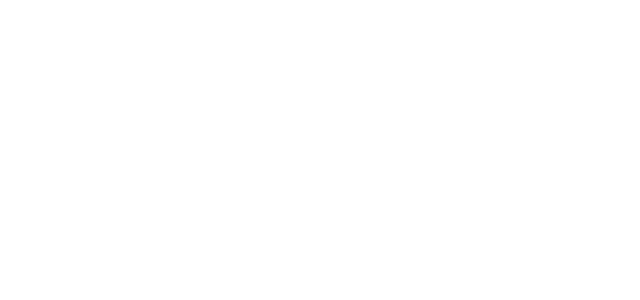
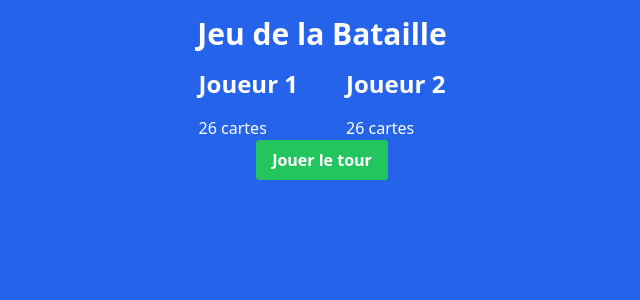
Before and after one commit to Odecam1/Bataille, a React (Vite) app: page / in a window 1280 px wide. Shown: the top 300 px of the page, without its empty margins (318-958 px from the left). Built offline with nearby package versions, Linux system fonts and the light colour scheme.

Commit message:
add bataille game

```diff
--- a/src/App.tsx
+++ b/src/App.tsx
@@ -1,7 +1,77 @@
-import { FC } from "react"
+import React, { useState } from "react"
+import { Card } from "./components/card"
+import { allDeck, PlayingCard } from "./utils/constants"
+import { shuffleArray } from "./utils/functions"
 
-const App: FC = () => {
-  return <></>
+const App: React.FC = () => {
+  const [deck] = useState(shuffleArray(allDeck))
+  const [player1Deck, setPlayer1Deck] = useState(deck.slice(0, 26))
+  const [player2Deck, setPlayer2Deck] = useState(deck.slice(26))
+  const [battleCards, setBattleCards] = useState<PlayingCard[]>([])
+
+  const playTurn = () => {
+    if (player1Deck.length === 0 || player2Deck.length === 0) {
+      return
+    }
+
+    const card1 = player1Deck[0]
+    const card2 = player2Deck[0]
+    setBattleCards([card1, card2])
+
+    if (card1.value > card2.value) {
+      setPlayer1Deck([...player1Deck.slice(1), card1, card2])
+      setPlayer2Deck(player2Deck.slice(1))
+    } else if (card1.value < card2.value) {
+      setPlayer2Deck([...player2Deck.slice(1), card2, card1])
+      setPlayer1Deck(player1Deck.slice(1))
+      // l'égaliter ne gère pas encore la carte cacher mais juste la prochaine carte
+    } else {
+      setPlayer1Deck(player1Deck.slice(1))
+      setPlayer2Deck(player2Deck.slice(1))
+    }
+  }
+
+  return (
+    <div className="flex flex-col items-center bg-blue-600 h-screen p-4">
+      <h1 className="text-white text-3xl font-bold mb-4">Jeu de la Bataille</h1>
+      <div className="flex">
+        <div className="mx-6">
+          <h2 className="text-white text-2xl font-bold mb-4">Joueur 1</h2>
+          <p className="text-white">
+            {player1Deck.length} carte{player1Deck.length > 1 ? "s" : ""}
+          </p>
+          {battleCards.length > 0 ? (
+            <Card
+              rank={battleCards[0].rank}
+              suit={battleCards[0].suit}
+              height={190}
+              width={140}
+            />
+          ) : null}
+        </div>
+        <div className="mx-6">
+          <h2 className="text-white text-2xl font-bold mb-4">Joueur 2</h2>{" "}
+          <p className="text-white">
+            {player2Deck.length} carte{player2Deck.length > 1 ? "s" : ""}
+          </p>
+          {battleCards.length > 0 ? (
+            <Card
+              rank={battleCards[1].rank}
+              suit={battleCards[1].suit}
+              height={190}
+              width={140}
+            />
+          ) : null}
+        </div>
+      </div>
+      <button
+        onClick={playTurn}
+        className="bg-green-500 hover:bg-green-600 text-white font-bold py-2 px-4 rounded"
+      >
+        Jouer le tour
+      </button>
+    </div>
+  )
 }
 
 export default App
```
